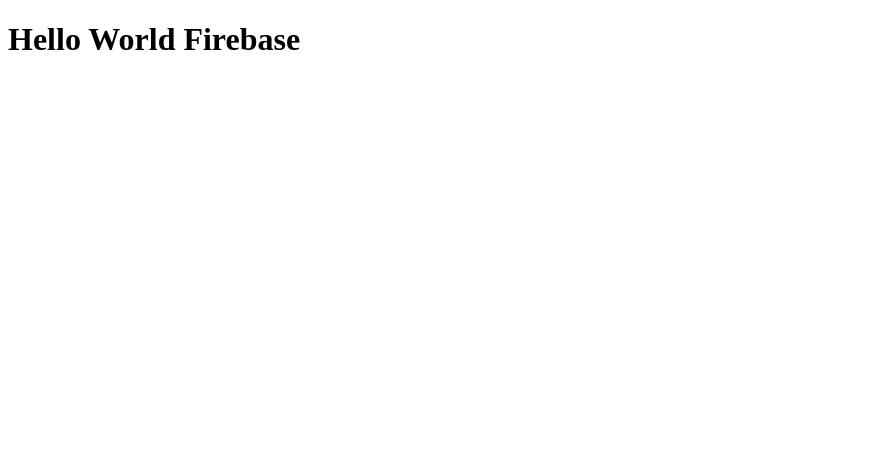
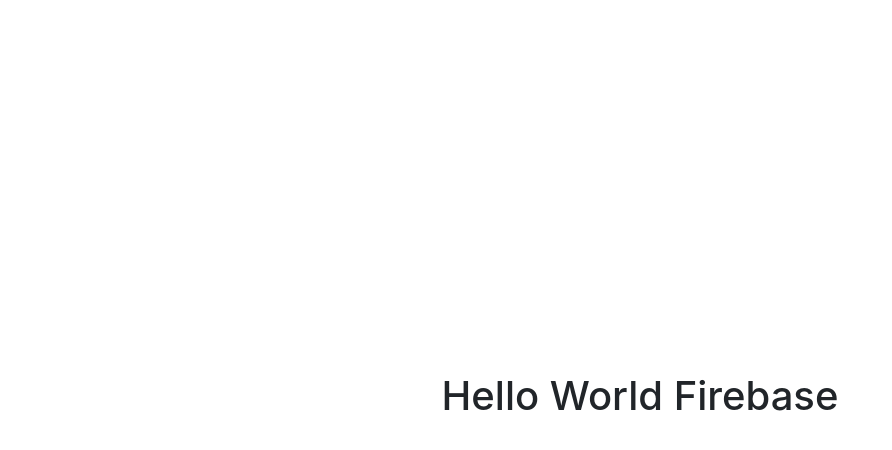
Before and after one commit to matheusmpessoa/firebase-web-starter, a website: page hello-world/index.html in a window 1280 px wide. Shown: the whole page, without its empty margins (0-892 px from the left). Drawn offline with nearby package versions, Linux system fonts and the light colour scheme.

Commit message:
bower e package inseridos. Flexbox criada. CDN bootstrap inserida

```diff
--- /dev/null
+++ b/hello-world/css/styles.css
@@ -0,0 +1,10 @@
+body{
+    display: flex;
+    min-height: 100vh;
+    width: 100%;
+    margin: 0;
+    padding: 0;
+    align-items: center;
+    justify-content: center;
+    flex-direction: column;
+}
--- a/hello-world/index.html
+++ b/hello-world/index.html
@@ -2,29 +2,27 @@
 <html lang="pt">
 
 <head>
-    <title>Firebase auth starter</title>
+    <title>Firebase web starter</title>
     <meta charset="UTF-8">
-    <link rel="stylesheet" type="text/css" href="style.css">
+
+    <!-- folha de estilos -->
+    <link rel="stylesheet" type="text/css" href="css/styles.css">
+    <!-- bootstrap css -->
+    <link rel="stylesheet" href="https://bootswatch.com/lumen/bootstrap.min.css">
 </head>
 
 <body>
 
     <h1>Hello World Firebase</h1>
 
-
-    <!-- Configuração firebase -->
+    <!-- jquery -->
+    <script src="http://code.jquery.com/jquery-3.1.1.js" integrity="sha256-16cdPddA6VdVInumRGo6IbivbERE8p7CQR3HzTBuELA=" crossorigin="anonymous"></script>
+    <!-- bootstrap js -->
+    <script src="https://maxcdn.bootstrapcdn.com/bootstrap/3.3.7/js/bootstrap.min.js"></script>
+    <!-- firebase -->
     <script src="https://www.gstatic.com/firebasejs/3.4.1/firebase.js"></script>
-    <script>
-        // Initialize Firebase
-        var config = {
-            apiKey: "AIzaSyDAg5csvj-YyL7MsP3sn6uUrwcwMn6TwLw",
-            authDomain: "fir-web-starter-913b8.firebaseapp.com",
-            databaseURL: "https://fir-web-starter-913b8.firebaseio.com",
-            storageBucket: "",
-            messagingSenderId: "184098779639"
-        };
-        firebase.initializeApp(config);
-    </script>
+    <!-- js local -->
+    <script src="js/app.js"></script>
 </body>
 
 </html>
--- /dev/null
+++ b/hello-world/js/app.js
@@ -0,0 +1,9 @@
+// Initialize Firebase
+var config = {
+    apiKey: "AIzaSyDAg5csvj-YyL7MsP3sn6uUrwcwMn6TwLw",
+    authDomain: "fir-web-starter-913b8.firebaseapp.com",
+    databaseURL: "https://fir-web-starter-913b8.firebaseio.com",
+    storageBucket: "",
+    messagingSenderId: "184098779639"
+};
+firebase.initializeApp(config);
```
Also changed, not shown: hello-world/bower.json (added, +24 -0 lines), hello-world/package.json (added, +23 -0 lines), hello-world/README.md.
